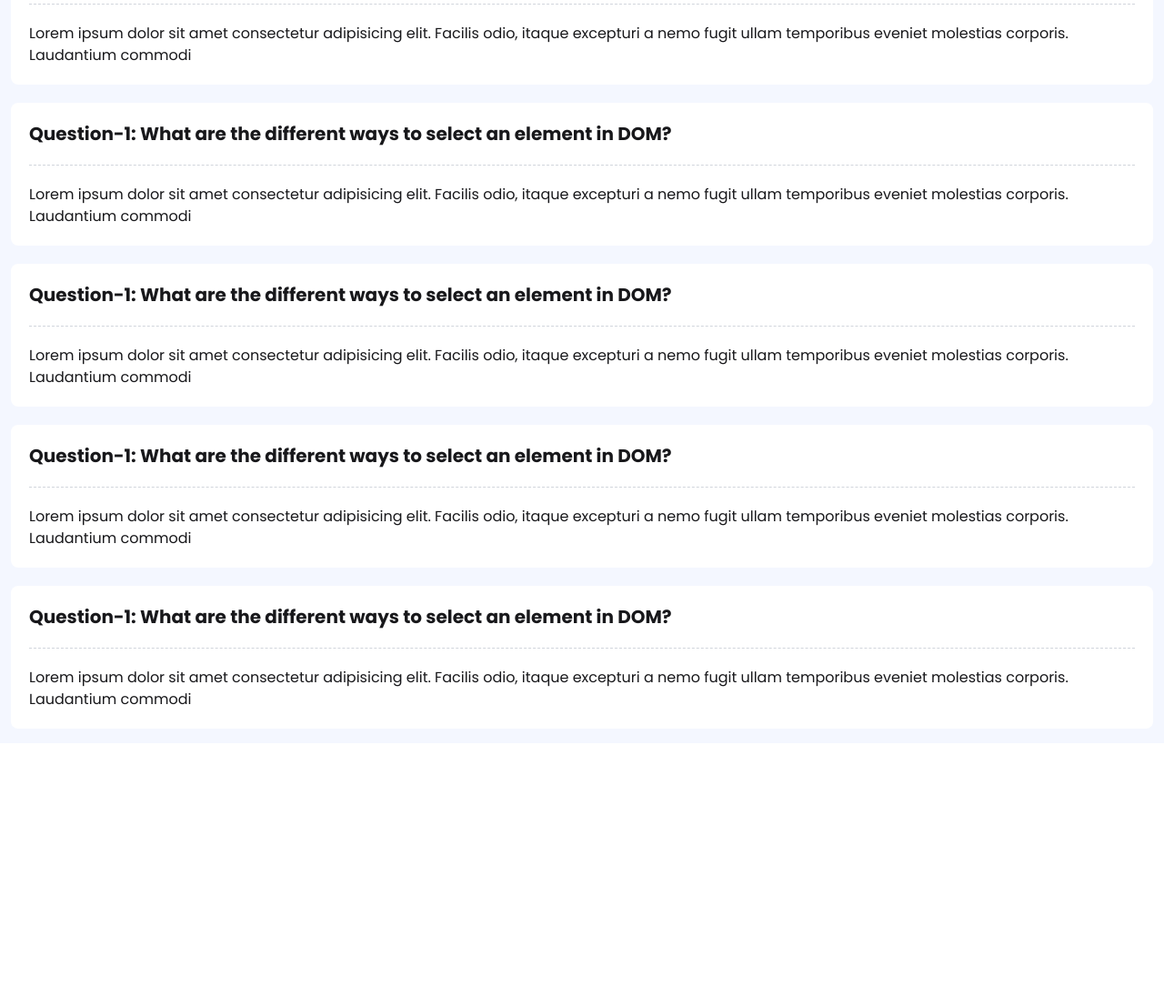
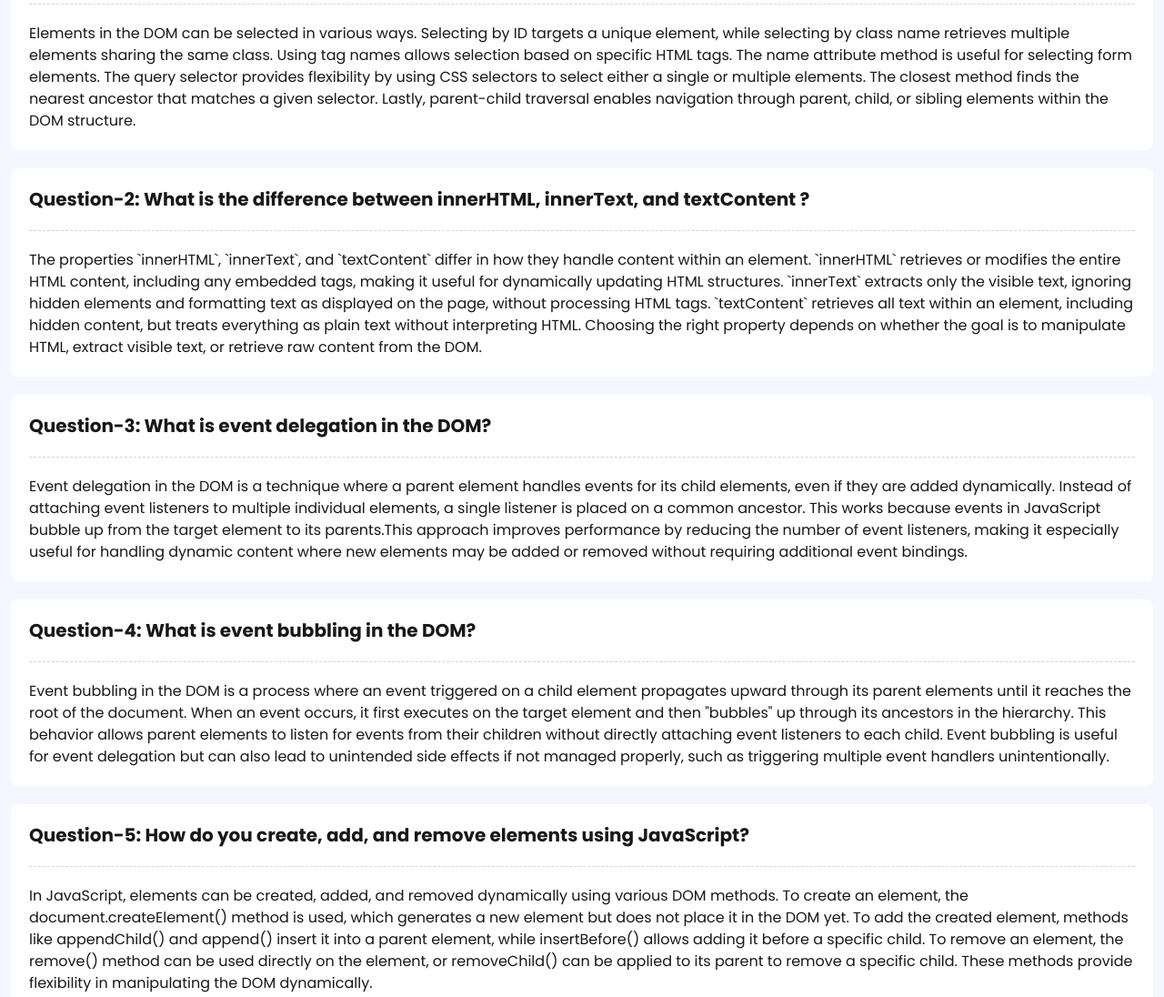
Before and after one commit to mdkamranhossain/assignment-5, a plain HTML site: page blog.html in a window 1280 px wide. Shown: the part 220-1316 px from the top of the page at 91% size. Before the commit the page ends 1037 px from the top, so only its background shows below. Drawn offline with nearby package versions, Linux system fonts and the light colour scheme.

Commit message:
blog upload

```diff
--- a/blog.html
+++ b/blog.html
@@ -44,32 +44,38 @@
         <h1 class=" text-md md:text-xl font-bold">Question-1: What are the different ways to select an element in DOM?</h1>
         <!-- Dashed Border -->
         <div class="border-b border-dashed border-gray-300 my-5"></div>
-        <p>Lorem ipsum dolor sit amet consectetur adipisicing elit. Facilis odio, itaque excepturi a nemo fugit ullam temporibus eveniet molestias corporis. Laudantium commodi</p>
+        <p>Elements in the DOM can be selected in various ways. Selecting by ID targets a unique element, while selecting by class name retrieves multiple elements sharing the same class. Using tag names allows selection based on specific HTML tags. The name attribute method is useful for selecting form elements. The query selector provides flexibility by using CSS selectors to select either a single or multiple elements. The closest method finds the nearest ancestor that matches a given selector. Lastly, parent-child traversal enables navigation through parent, child, or sibling elements within the DOM structure.</p>
         </div>
 
         <div class="bg-white p-5 rounded-lg mt-5">
-            <h1 class=" text-md md:text-xl font-bold">Question-1: What are the different ways to select an element in DOM?</h1>
+            <h1 class=" text-md md:text-xl font-bold">Question-2: What is the difference between innerHTML, innerText, and textContent ?</h1>
             <!-- Dashed Border -->
             <div class="border-b border-dashed border-gray-300 my-5"></div>
-            <p>Lorem ipsum dolor sit amet consectetur adipisicing elit. Facilis odio, itaque excepturi a nemo fugit ullam temporibus eveniet molestias corporis. Laudantium commodi</p>
+            <p>The properties `innerHTML`, `innerText`, and `textContent` differ in how they handle content within an element. `innerHTML` retrieves or modifies the entire HTML content, including any embedded tags, making it useful for dynamically updating HTML structures. `innerText` extracts only the visible text, ignoring hidden elements and formatting text as displayed on the page, without processing HTML tags. `textContent` retrieves all text within an element, including hidden content, but treats everything as plain text without interpreting HTML. Choosing the right property depends on whether the goal is to manipulate HTML, extract visible text, or retrieve raw content from the DOM.</p>
         </div>
         <div class="bg-white p-5 rounded-lg mt-5">
-            <h1 class=" text-md md:text-xl font-bold">Question-1: What are the different ways to select an element in DOM?</h1>
+            <h1 class=" text-md md:text-xl font-bold">Question-3: What is event delegation in the DOM? </h1>
             <!-- Dashed Border -->
             <div class="border-b border-dashed border-gray-300 my-5"></div>
-            <p>Lorem ipsum dolor sit amet consectetur adipisicing elit. Facilis odio, itaque excepturi a nemo fugit ullam temporibus eveniet molestias corporis. Laudantium commodi</p>
+            <p>Event delegation in the DOM is a technique where a parent element handles events for its child elements, even if they are added dynamically. Instead of attaching event listeners to multiple individual elements, a single listener is placed on a common ancestor. This works because events in JavaScript bubble up from the target element to its parents.This approach improves performance by reducing the number of event listeners, making it especially useful for handling dynamic content where new elements may be added or removed without requiring additional event bindings.</p>
         </div>
         <div class="bg-white p-5 rounded-lg mt-5">
-            <h1 class=" text-md md:text-xl font-bold">Question-1: What are the different ways to select an element in DOM?</h1>
+            <h1 class=" text-md md:text-xl font-bold">Question-4: What is event bubbling in the DOM? </h1>
             <!-- Dashed Border -->
             <div class="border-b border-dashed border-gray-300 my-5"></div>
-            <p>Lorem ipsum dolor sit amet consectetur adipisicing elit. Facilis odio, itaque excepturi a nemo fugit ullam temporibus eveniet molestias corporis. Laudantium commodi</p>
+            <p>Event bubbling in the DOM is a process where an event triggered on a child element propagates upward through its parent elements until it reaches the root of the document. When an event occurs, it first executes on the target element and then "bubbles" up through its ancestors in the hierarchy.  This behavior allows parent elements to listen for events from their children without directly attaching event listeners to each child. Event bubbling is useful for event delegation but can also lead to unintended side effects if not managed properly, such as triggering multiple event handlers unintentionally.</p>
         </div>
         <div class="bg-white p-5 rounded-lg mt-5">
-            <h1 class=" text-md md:text-xl font-bold">Question-1: What are the different ways to select an element in DOM?</h1>
+            <h1 class=" text-md md:text-xl font-bold">Question-5: How do you create, add, and remove elements using JavaScript?</h1>
             <!-- Dashed Border -->
             <div class="border-b border-dashed border-gray-300 my-5"></div>
-            <p>Lorem ipsum dolor sit amet consectetur adipisicing elit. Facilis odio, itaque excepturi a nemo fugit ullam temporibus eveniet molestias corporis. Laudantium commodi</p>
+            <p>In JavaScript, elements can be created, added, and removed dynamically using various DOM methods.
+
+                To create an element, the document.createElement() method is used, which generates a new element but does not place it in the DOM yet.
+
+                To add the created element, methods like appendChild() and append() insert it into a parent element, while insertBefore() allows adding it before a specific child.
+
+                To remove an element, the remove() method can be used directly on the element, or removeChild() can be applied to its parent to remove a specific child. These methods provide flexibility in manipulating the DOM dynamically.</p>
         </div>
 
 
```
